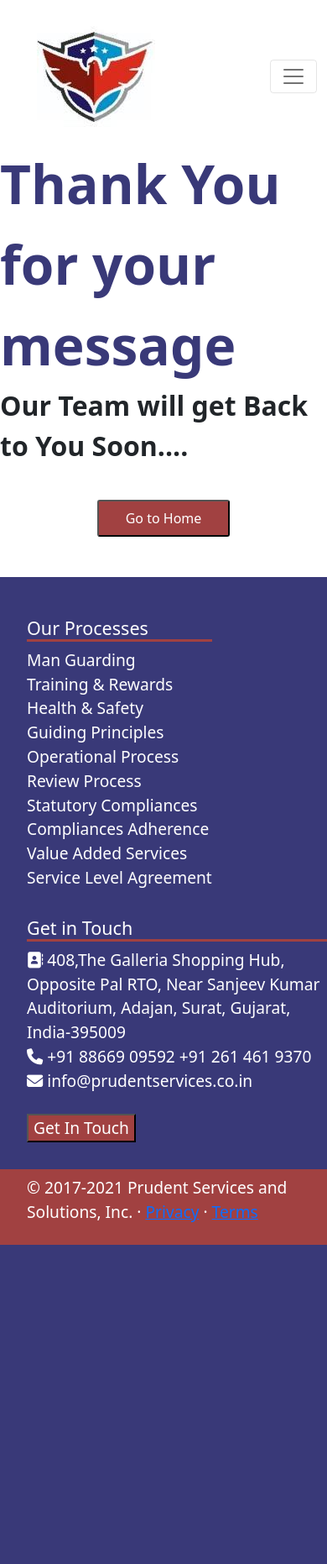
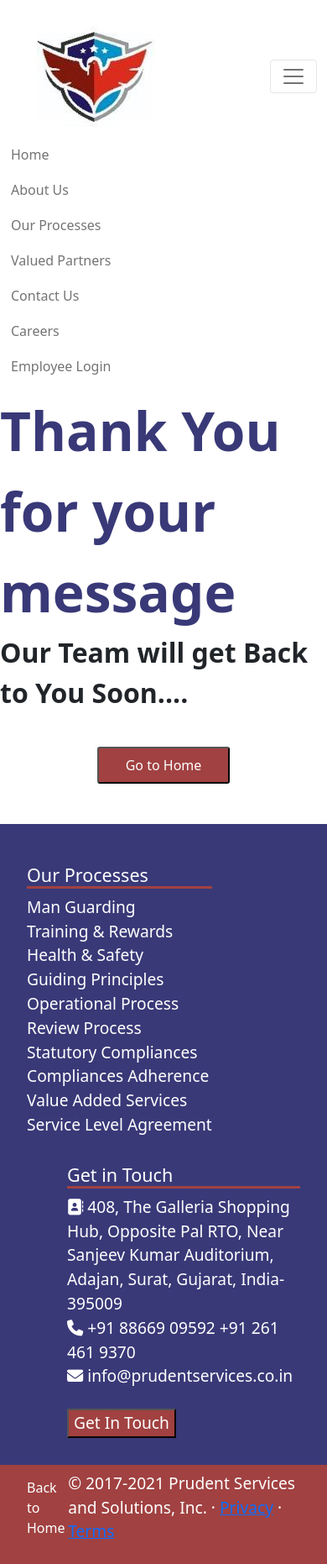
Before and after one commit to VanshPT/prudent-services-and-solutions-django, a Django app: template pssapp/templates/pssapp/getback.html in a window 390 px wide, after a click that opens the changed part. Shown: the whole page at 84% size. Before the commit the page ends 1482 px from the top, so only its background shows below. Run offline with Django 4.2, Linux system fonts and the light colour scheme; the template is opened without the code that fills it, so the values that code supplies are empty; some libraries are stand-ins or nearby versions.

Commit message:
few changes

```diff
--- a/pssapp/static/css/basic.css
+++ b/pssapp/static/css/basic.css
@@ -65,6 +65,7 @@ footer{
 .linkstyle{
     color: white;
     text-decoration: none;
+    white-space: pre-wrap;
 }
 .linkstyle:hover{
     color:rgb(225, 225, 158)!important;
@@ -75,6 +76,15 @@ footer{
     justify-content: center;
     align-items: left;
 }
+.getintouch {
+    margin-left: 1rem;
+    padding: 0 2rem;
+    display: flex;
+    flex-direction: column;
+    justify-content:center ;
+    /* color:coral; */
+}
+
 .ourprocesses h4{
     border-bottom: 3px solid rgb(161, 65, 65);
 }
@@ -108,16 +118,7 @@ footer{
     background-color: white;
     color:rgb(161, 65, 65);
 }
-@media (max-width: 1200px){
-    .navbar-expand-lg .navbar-toggler{
-        display: block;
-    }
-    .navbar-expand-lg .navbar-nav {
-        flex-direction: row;
-        display: none;
-    }
 
-}
 .sticky-top {
     position: sticky;
     top: 0;
--- a/pssapp/static/js/basic.js
+++ b/pssapp/static/js/basic.js
@@ -1,9 +1,5 @@
-$('.nav-item.dropdown').mouseover(function(){
-    $(this).find('.dropdown-menu').css("display","block")
-})
-$('.nav-item.dropdown').mouseout(function(){
-    $(this).find('.dropdown-menu').css("display","none")
-})
+
+
 $('#GoToContactButton').click(function(){
     window.location.href = '/pssapp/contact/';
 })
--- a/pssapp/templates/pssapp/basic.html
+++ b/pssapp/templates/pssapp/basic.html
@@ -7,7 +7,15 @@
 
     <!-- Bootstrap CSS -->
     {% load static %}
+    <!-- Bootstrap CSS -->
 <link href="https://cdn.jsdelivr.net/npm/bootstrap@5.0.2/dist/css/bootstrap.min.css" rel="stylesheet" integrity="sha384-EVSTQN3/azprG1Anm3QDgpJLIm9Nao0Yz1ztcQTwFspd3yD65VohhpuuCOmLASjC" crossorigin="anonymous">
+
+<!-- Bootstrap JavaScript and Popper.js -->
+<script src="https://code.jquery.com/jquery-3.7.0.js" integrity="sha256-JlqSTELeR4TLqP0OG9dxM7yDPqX1ox/HfgiSLBj8+kM=" crossorigin="anonymous"></script>
+<script src="https://cdn.jsdelivr.net/npm/@popperjs/core@2.9.2/dist/umd/popper.min.js" integrity="sha384-IQsoLXl5PILFhosVNubq5LC7Qb9DXgDA9i+tQ8Zj3iwWAwPtgFTxbJ8NT4GN1R8p" crossorigin="anonymous"></script>
+<script src="https://cdn.jsdelivr.net/npm/bootstrap@5.0.2/dist/js/bootstrap.bundle.min.js" integrity="sha384-MrcW6ZMFYlzcLA8Nl+NtUVF0sA7MsXsP1UyJoMp4YLEuNSfAP+JcXn/tWtIaxVXM" crossorigin="anonymous"></script>
+
+<script src="https://cdn.jsdelivr.net/npm/bootstrap@5.0.2/dist/js/bootstrap.min.js" integrity="sha384-cVKIPhGWiC2Al4u+LWgxfKTRIcfu0JTxR+EQDz/bgldoEyl4H0zUF0QKbrJ0EcQF" crossorigin="anonymous"></script>
     <link rel="stylesheet" href="https://cdnjs.cloudflare.com/ajax/libs/font-awesome/6.4.2/css/all.min.css">
     <link rel="preconnect" href="https://fonts.googleapis.com">
 <link rel="preconnect" href="https://fonts.gstatic.com" crossorigin>
@@ -25,16 +33,18 @@
         <div class="topper">
             <div class="d-flex topbx">
                 <i class="fa-sharp fa-solid fa-phone fa-shake iconchange"></i>
-                <span>+91 88669 09592</span>
+                <span><a class="phone-number" href="tel:+918866909592">+91 88669 09592</a></span>
             </div>
+
             <div class="d-flex topbx">
                 <i class="fa-sharp fa-solid fa-phone fa-shake iconchange"></i>
-                <span>+91 261 461 9370</span>
+                <span><a class="phone-number" href="tel:+912614619370">+91 261 461 9370</a></span>
             </div>
             <div class="d-flex topbx">
                 <i class="fa-sharp fa-solid fa-envelope iconchange"></i>
-                <span>info@prudentservices.co.in</span>
+                <span><a class="phone-number" href="mailto:info@prudentservices.co.in">info@prudentservices.co.in</a></span>
             </div>
+
         </div>
         <nav class="navbar navbar-expand-lg navbar-light bg-light sticky-top">
             <div class="container-fluid">
@@ -45,43 +55,46 @@
               <button class="navbar-toggler" type="button" data-bs-toggle="collapse" data-bs-target="#navbarNavDropdown" aria-controls="navbarNavDropdown" aria-expanded="false" aria-label="Toggle navigation">
                 <span class="navbar-toggler-icon"></span>
             </button>
+
+
             <div class="collapse navbar-collapse" id="navbarNavDropdown">
                 <ul class="navbar-nav navspacing">
                     <li class="nav-item it">
-                    <a class="nav-link" aria-current="page" href="/pssapp">Home</a>
+                        <a class="nav-link" href="{% url 'PssappIndex' %}" aria-current="page">Home</a>
                     </li>
                     <li class="nav-item it">
-                    <a class="nav-link" href="/pssapp/about/">About Us</a>
+                        <a class="nav-link" href="{% url 'AboutUs' %}">About Us</a>
                     </li>
                     <li class="nav-item it dropdown">
-                    <a class="nav-link" href="/pssapp/ourprocesses">Our Processes</a>
+                        <a class="nav-link" href="{% url 'OurProcesses' %}">Our Processes</a>
                         <ul class="dropdown-menu">
-                      <li><a class="dropdown-item lower-border" href="/pssapp/ourprocesses#sec2">Man Guarding</a></li>
-                      <li><a class="dropdown-item lower-border" href="/pssapp/ourprocesses#sec3">Training & Rewards</a></li>
-                      <li><a class="dropdown-item lower-border" href="/pssapp/ourprocesses#sec4">Health & Safety</a></li>
-                      <li><a class="dropdown-item lower-border" href="/pssapp/ourprocesses#sec5">Guiding Principles</a></li>
-                      <li><a class="dropdown-item lower-border" href="/pssapp/ourprocesses#sec6">Operational Processes</a></li>
-                      <li><a class="dropdown-item lower-border" href="/pssapp/ourprocesses#sec7">Review Process</a></li>
-                      <li><a class="dropdown-item lower-border" href="/pssapp/ourprocesses#sec8">Statutory Compliances</a></li>
-                      <li><a class="dropdown-item lower-border" href="/pssapp/ourprocesses#sec9">Compliances Adherence</a></li>
-                      <li><a class="dropdown-item lower-border" href="/pssapp/ourprocesses#sec10">Value Added Services</a></li>
-                      <li><a class="dropdown-item lower-border" href="/pssapp/ourprocesses#sec11">Service Level Agreement</a></li>
+                            <li><a class="dropdown-item lower-border" href="{% url 'OurProcesses' %}#sec2">Man Guarding</a></li>
+                            <li><a class="dropdown-item lower-border" href="{% url 'OurProcesses' %}#sec3">Training & Rewards</a></li>
+                            <li><a class="dropdown-item lower-border" href="{% url 'OurProcesses' %}#sec4">Health & Safety</a></li>
+                            <li><a class="dropdown-item lower-border" href="{% url 'OurProcesses' %}#sec5">Guiding Principles</a></li>
+                            <li><a class="dropdown-item lower-border" href="{% url 'OurProcesses' %}#sec6">Operational Processes</a></li>
+                            <li><a class="dropdown-item lower-border" href="{% url 'OurProcesses' %}#sec7">Review Process</a></li>
+                            <li><a class="dropdown-item lower-border" href="{% url 'OurProcesses' %}#sec8">Statutory Compliances</a></li>
+                            <li><a class="dropdown-item lower-border" href="{% url 'OurProcesses' %}#sec9">Compliances Adherence</a></li>
+                            <li><a class="dropdown-item lower-border" href="{% url 'OurProcesses' %}#sec10">Value Added Services</a></li>
+                            <li><a class="dropdown-item lower-border" href="{% url 'OurProcesses' %}#sec11">Service Level Agreement</a></li>
                         </ul>
                     </li>
                     <li class="nav-item it">
-                    <a class="nav-link" href="/pssapp/valuedpartners/">Valued Partners</a>
+                        <a class="nav-link" href="{% url 'ValuedPartners' %}">Valued Partners</a>
                     </li>
                     <li class="nav-item it">
-                    <a class="nav-link" href="/pssapp/contact/">Contact Us</a>
+                        <a class="nav-link" href="{% url 'ContactUs' %}">Contact Us</a>
                     </li>
                     <li class="nav-item it">
-                    <a class="nav-link" href="/pssapp/careers/">Careers</a>
+                        <a class="nav-link" href="{% url 'Careers' %}">Careers</a>
                     </li>
                     <li class="nav-item it">
                         <a class="nav-link" href="/admin" target="_blank">Employee Login</a>
                     </li>
                 </ul>
             </div>
+
             </div>
           </nav>
     </header>
@@ -106,17 +119,18 @@
           <h4>Get in Touch</h4>
           <div>
             <i class="fa-sharp fa-solid fa-address-book"></i>
-              <a href="" class="linkstyle">408,The Galleria Shopping Hub, Opposite Pal RTO, Near Sanjeev Kumar Auditorium, Adajan, Surat, Gujarat, India-395009</a>
+            <a href="https://maps.google.com/?q=408,The Galleria Shopping Hub, Opposite Pal RTO, Near Sanjeev Kumar Auditorium, Adajan, Surat, Gujarat, India-395009" class="linkstyle" target="_blank">408, The Galleria Shopping Hub, Opposite Pal RTO, Near Sanjeev Kumar Auditorium, Adajan, Surat, Gujarat, India-395009</a>
         </div>
         <div>
             <i class="fa-sharp fa-solid fa-phone"></i>
-              <a href="" class="linkstyle">+91 88669 09592</a>
-              <a href="" class="linkstyle">+91 261 461 9370</a>
+            <a href="tel:+918866909592" class="linkstyle">+91 88669 09592</a>
+            <a href="tel:+912614619370" class="linkstyle">+91 261 461 9370</a>
         </div>
         <div>
             <i class="fa-sharp fa-solid fa-envelope"></i>
-              <a href="" class="linkstyle">info@prudentservices.co.in</a>
+            <a href="mailto:info@prudentservices.co.in" class="linkstyle">info@prudentservices.co.in</a>
         </div>
+
           <div class="normbut">
               <Button id="GoToContactButton">Get In Touch</Button>
           </div>
@@ -124,24 +138,25 @@
   </div>
 
     <div class="foot2 container">
-      <p class="float-end"><a href="/pssapp" class="linkstyle">Back to Home</a></p>
+      <p class=""><a href="/pssapp" class="linkstyle">Back to Home</a></p>
       <p id="cp">© 2017-2021 Prudent Services and Solutions, Inc. · <a href="#" class>Privacy</a> · <a href="#">Terms</a></p>
   </div>
 </footer>
     <!-- Optional JavaScript; choose one of the two! -->
 
     <!-- Option 1: Bootstrap Bundle with Popper -->
-    <script src="https://cdn.jsdelivr.net/npm/bootstrap@5.0.2/dist/js/bootstrap.bundle.min.js" integrity="sha384-MrcW6ZMFYlzcLA8Nl+NtUVF0sA7MsXsP1UyJoMp4YLEuNSfAP+JcXn/tWtIaxVXM" crossorigin="anonymous"></script>
-    <script src="https://code.jquery.com/jquery-3.7.0.js" integrity="sha256-JlqSTELeR4TLqP0OG9dxM7yDPqX1ox/HfgiSLBj8+kM=" crossorigin="anonymous"></script>
-    <script src="{%static 'js/basic.js'%}"></script>
-    <script src="https://cdn.jsdelivr.net/npm/bootstrap@5.5.0/dist/js/bootstrap.bundle.min.js"></script>
+    <!-- <script src="https://code.jquery.com/jquery-3.7.0.js" integrity="sha256-JlqSTELeR4TLqP0OG9dxM7yDPqX1ox/HfgiSLBj8+kM=" crossorigin="anonymous"></script>
+    <script src="https://cdn.jsdelivr.net/npm/bootstrap@5.0.2/dist/js/bootstrap.min.js" integrity="sha384-cVKIPhGWiC2Al4u+LWgxfKTRIcfu0JTxR+EQDz/bgldoEyl4H0zUF0QKbrJ0EcQF" crossorigin="anonymous"></script>
     <script src="https://cdnjs.cloudflare.com/ajax/libs/bodymovin/5.7.9/lottie.min.js"></script>
+     -->
+    <!-- Your custom JavaScript -->
+    <script src="{% static 'js/basic.js' %}"></script>
 
     <!-- Option 2: Separate Popper and Bootstrap JS -->
-    <!--
-    <script src="https://cdn.jsdelivr.net/npm/@popperjs/core@2.9.2/dist/umd/popper.min.js" integrity="sha384-IQsoLXl5PILFhosVNubq5LC7Qb9DXgDA9i+tQ8Zj3iwWAwPtgFTxbJ8NT4GN1R8p" crossorigin="anonymous"></script>
-    <script src="https://cdn.jsdelivr.net/npm/bootstrap@5.0.2/dist/js/bootstrap.min.js" integrity="sha384-cVKIPhGWiC2Al4u+LWgxfKTRIcfu0JTxR+EQDz/bgldoEyl4H0zUF0QKbrJ0EcQF" crossorigin="anonymous"></script>
-    -->
+
+    <!-- <script src="https://cdn.jsdelivr.net/npm/@popperjs/core@2.9.2/dist/umd/popper.min.js" integrity="sha384-IQsoLXl5PILFhosVNubq5LC7Qb9DXgDA9i+tQ8Zj3iwWAwPtgFTxbJ8NT4GN1R8p" crossorigin="anonymous"></script>
+    <script src="https://cdn.jsdelivr.net/npm/bootstrap@5.0.2/dist/js/bootstrap.min.js" integrity="sha384-cVKIPhGWiC2Al4u+LWgxfKTRIcfu0JTxR+EQDz/bgldoEyl4H0zUF0QKbrJ0EcQF" crossorigin="anonymous"></script> -->
+
     <script>
         {% block js %}
 
--- a/pssapp/templates/pssapp/getback.html
+++ b/pssapp/templates/pssapp/getback.html
@@ -39,13 +39,15 @@
 }
 {% endblock %}
 {% block body %}
-
+<script src="https://cdnjs.cloudflare.com/ajax/libs/bodymovin/5.7.6/lottie.min.js"></script>
 <section class="sec1">
     <div id="lottieAnimation"></div>
     <span>Thank You for your message</span>
     <p>Our Team will get Back to You Soon....</p>
     <button id="sub">Go to Home</button>
 </section>
+
+
 {% endblock %}
 {% block js %}
 $('#sub').click(function(){
```
Also changed, not shown: other parts of pssapp/static/css/basic.css (+28 -5 lines), pss/settings.py (+8 -5 lines), db.sqlite3. Lines whose indentation alone changed are shown as unchanged.
